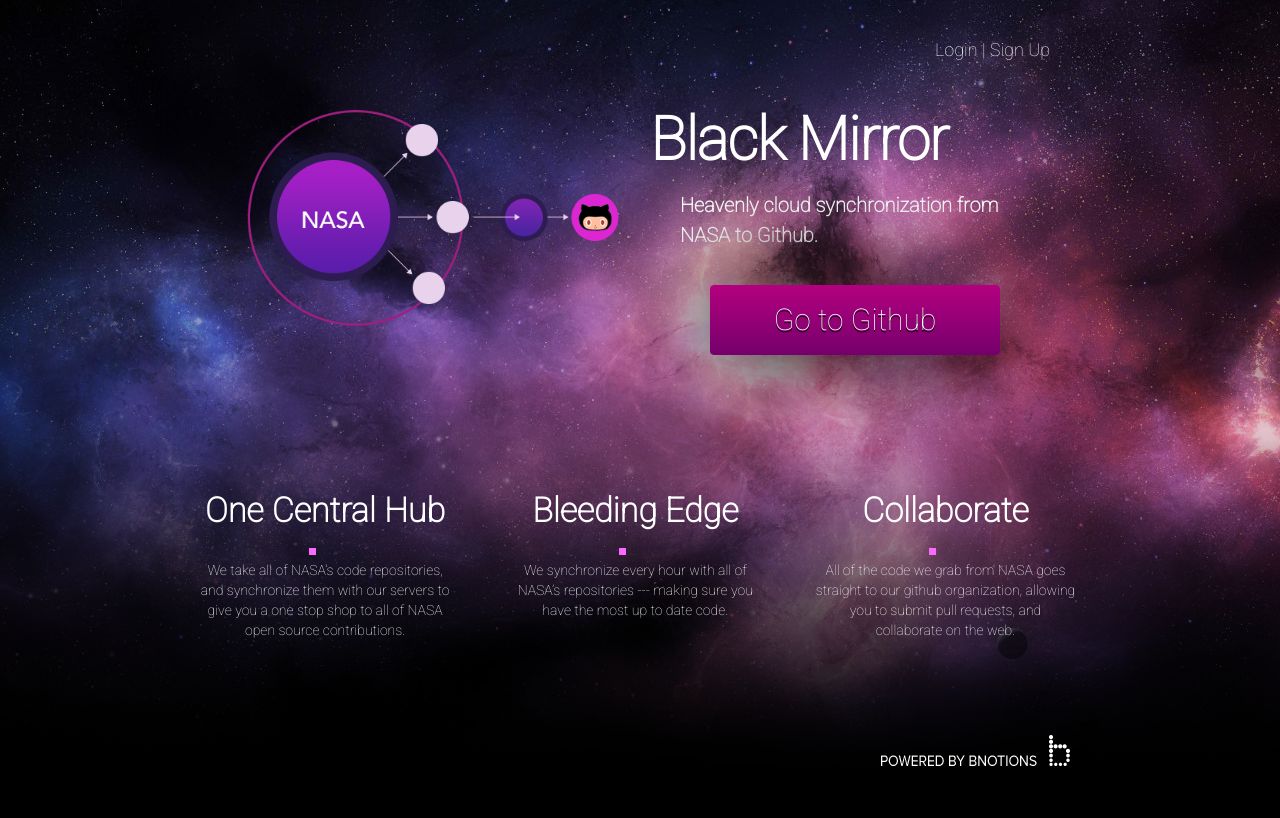
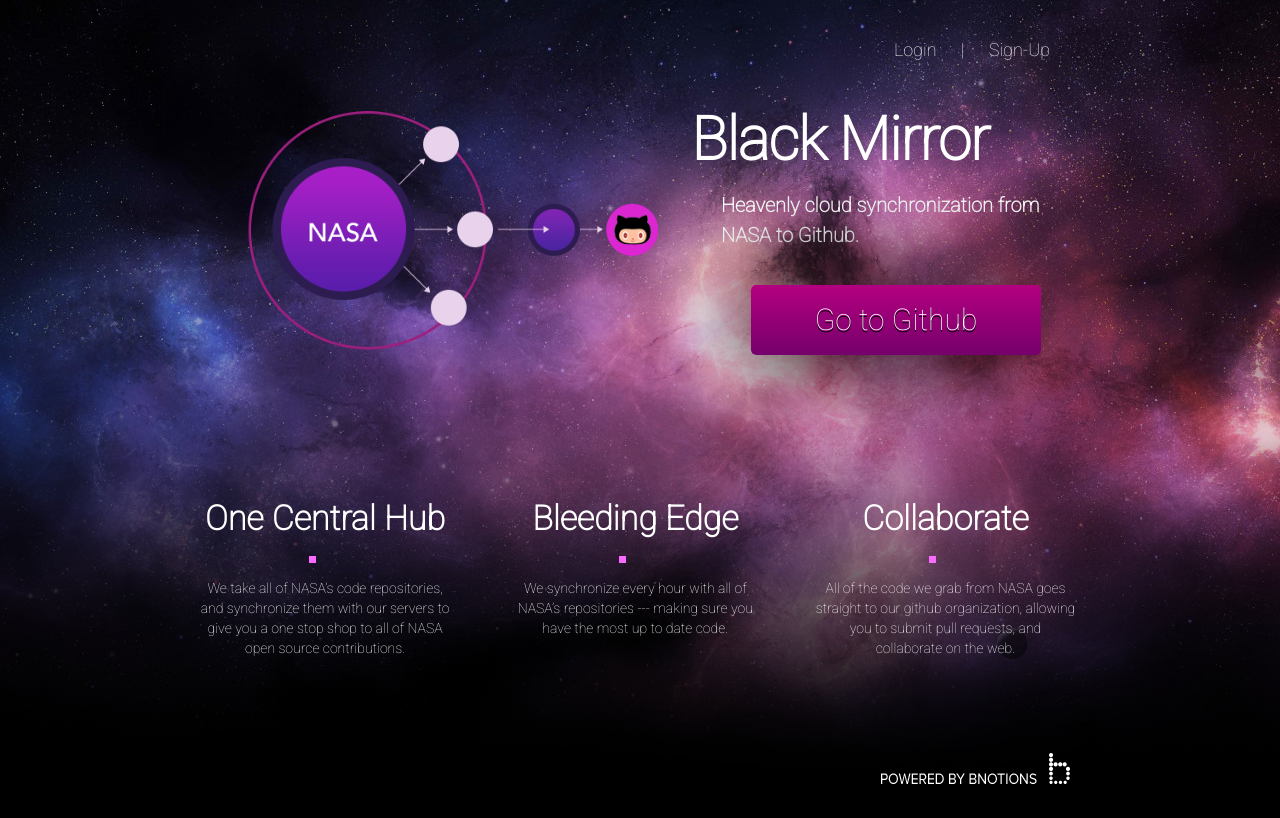
Before and after one commit to BNOTIONS/Nasa-Repo-Mirror, a Django app: template app/templates/index.html in a window 1280 px wide. Shown: the top 818 px of the page. Run offline with Django 3.2, Linux system fonts and the light colour scheme; the template is opened without the code that fills it, so the values that code supplies are empty; style sheets or scripts are compiled from the project's sources; parts of the project's set-up code (start-up, migrations or seed data) failed here and were passed over; some libraries are stand-ins or nearby versions.

Commit message:
Static page spacing

```diff
--- a/app/static/scss/main.scss
+++ b/app/static/scss/main.scss
@@ -88,6 +88,7 @@ body > .container {
     list-style-type:none;
     margin:0;
     padding:0;
+    word-spacing: 20px;
     li {
       display:inline;
       a {
@@ -143,19 +144,16 @@ body > .container, body > .landing {
   font-family: 'Roboto', sans-serif;
   text-shadow: 0px 2px 0px #000000;
   border: none;
-  border-radius: 4px;
+  border-radius: 5px;
   box-shadow: 0px 0px 100px 10px #000000;
   color: white;
   width: 290px;
   height: 70px;
   background: #b40080; /* Old browsers */
-  background: -moz-linear-gradient(top, #b40080 0%, #76006b 98%); /* FF3.6+ */
-  background: -webkit-gradient(linear, left top, left bottom, color-stop(0%,#b40080), color-stop(98%,#76006b)); /* Chrome,Safari4+ */
-  background: -webkit-linear-gradient(top, #b40080 0%,#76006b 98%); /* Chrome10+,Safari5.1+ */
-  background: -o-linear-gradient(top, #b40080 0%,#76006b 98%); /* Opera 11.10+ */
-  background: -ms-linear-gradient(top, #b40080 0%,#76006b 98%); /* IE10+ */
   background: linear-gradient(to bottom, #b40080 0%,#76006b 98%); /* W3C */
-  filter: progid:DXImageTransform.Microsoft.gradient( startColorstr='#b40080', endColorstr='#76006b',GradientType=0 ); /* IE6-9 */
+  &:hover{
+    background: linear-gradient(to bottom, #76006b 0%,#b40080 98%); /* W3C */
+  }
 }
 
 .call_to_action{
@@ -164,10 +162,15 @@ body > .container, body > .landing {
 }
 
 .half-hero {
-  width: 50%;
+  width: 55%;
   box-sizing:border-box;
   padding: 10px;
   float:right;
+}
+
+.hero-title {
+  @extend .half-hero;
+  width: 45%;
 }
 
 .hero-3-panel {
@@ -186,6 +189,7 @@ body > .container, body > .landing {
   li {
     font-size: 24px;
     list-style-type: square;
+    padding-bottom: 10px;
     color: #fb6aff;
   }
   h1 {
--- a/app/static/views/main.html
+++ b/app/static/views/main.html
@@ -3,13 +3,13 @@
 
         <div class='black-mirror-nav'>
         <ul>
-            <li><a>Login </a></li>
-            <li> | </li>
-            <li><a> Sign Up</a></li>
+            <li><a>Login</a></li>
+            <li>|</li>
+            <li><a> Sign-Up</a></li>
         </ul>
     </div>
 
-    <div class="half-hero">
+    <div class="hero-title">
         <div class="black-mirror-title">
           <h1>Black Mirror</h1>
         </div>
```
